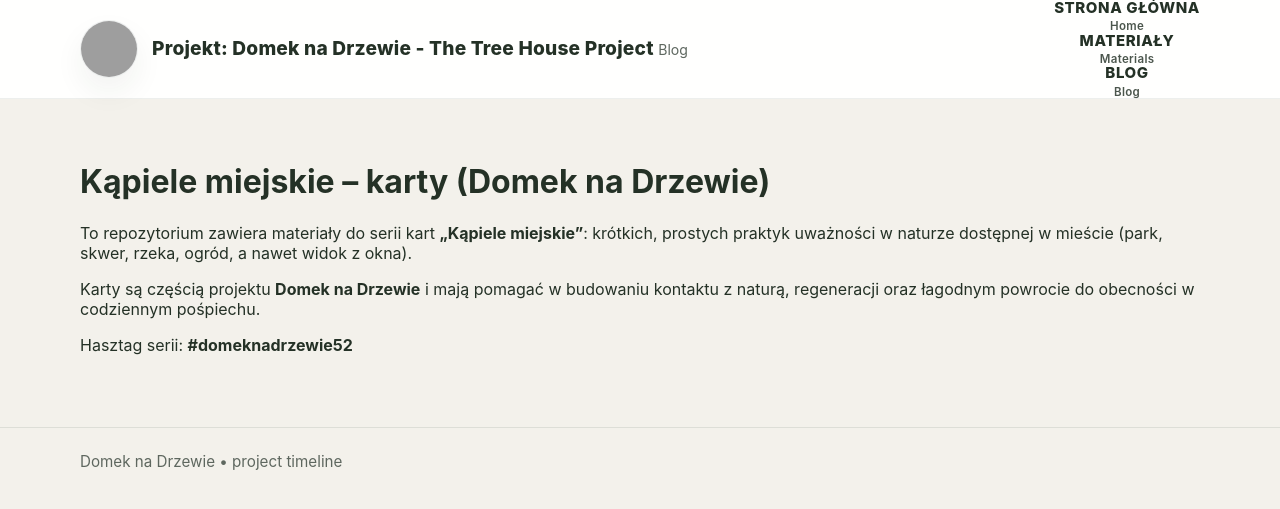
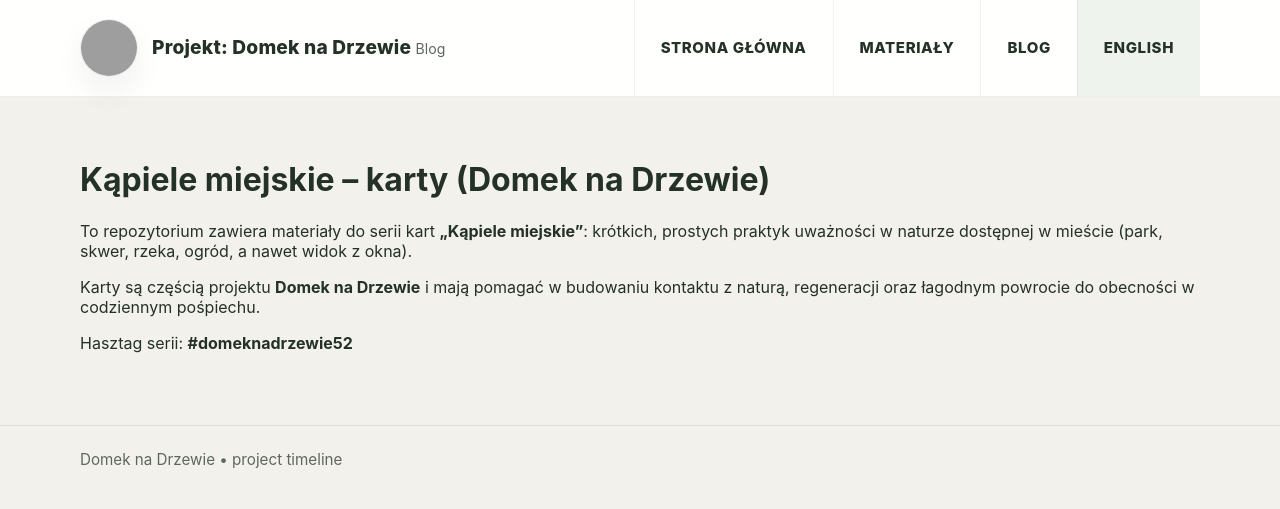
Before and after one commit to akonkia/domeknadrzewie, a Jekyll site: the page built from materialy/kapiele_miejskie/seria_52_tygodnie.md, in a window 1280 px wide. Shown: the top 509 px of the page. Built offline with Jekyll 4.4.1, drawn with Linux system fonts in a browser that asks for light colours; our own code applies the rules of GitHub Pages for plain Markdown files; grey boxes are pictures that could not be loaded.

Commit message:
Update default.html

```diff
--- a/_layouts/default.html
+++ b/_layouts/default.html
@@ -5,6 +5,13 @@
   <meta name="viewport" content="width=device-width, initial-scale=1.0" />
   <title>{% if page.title %}{{ page.title }} | {% endif %}Domek na Drzewie</title>
   <meta name="description" content="{% if page.excerpt %}{{ page.excerpt | strip_html | normalize_whitespace | truncate: 160 }}{% else %}Nature-inspired writing, reflections, and educational materials.{% endif %}" />
+
+  {% if page.translation_id %}
+    {% assign translations = site.posts | where: "translation_id", page.translation_id %}
+    {% for trans in translations %}
+      <link rel="alternate" hreflang="{{ trans.lang }}" href="{{ site.url }}{{ trans.url }}" />
+    {% endfor %}
+  {% endif %}
 
   <style>
     :root {
@@ -27,10 +34,7 @@
       color: var(--text);
     }
 
-    a {
-      color: inherit;
-      text-decoration: none;
-    }
+    a { color: inherit; text-decoration: none; }
 
     .container {
       width: min(calc(100% - 32px), var(--max));
@@ -62,8 +66,7 @@
     }
 
     .brand-mark {
-      width: 58px;
-      height: 58px;
+      width: 58px; height: 58px;
       border-radius: 50%;
       overflow: hidden;
       background: #fff;
@@ -72,73 +75,12 @@
       box-shadow: var(--shadow);
     }
 
-    .brand-mark img {
-      width: 100%;
-      height: 100%;
-      object-fit: cover;
-      display: block;
-    }
+    .brand-mark img { width: 100%; height: 100%; object-fit: cover; display: block; }
+    .brand-text { min-width: 0; }
+    .brand-title { font-size: 1.2rem; font-weight: 800; letter-spacing: 0.01em; line-height: 1.1; }
+    .brand-subtitle { margin-top: 4px; font-size: 0.88rem; color: var(--muted); line-height: 1.3; }
 
-    .brand-text {
-      min-width: 0;
-    }
-
-    .brand-title {
-      font-size: 1.2rem;
-      font-weight: 800;
-      letter-spacing: 0.01em;
-      line-height: 1.1;
-    }
-
-    .brand-subtitle {
-      margin-top: 4px;
-      font-size: 0.88rem;
-      color: var(--muted);
-      line-height: 1.3;
-    }
-
-    <nav class="nav-links" aria-label="Navigation">
-  <a href="/">
-    <span class="nav-label">
-      <span class="nav-pl">{% if page.lang == 'en' %}Home{% else %}Strona główna{% endif %}</span>
-    </span>
-  </a>
-
-  <a href="/materialy/">
-    <span class="nav-label">
-      <span class="nav-pl">{% if page.lang == 'en' %}Materials{% else %}Materiały{% endif %}</span>
-    </span>
-  </a>
-
-  <a href="/blog/" class="{% if page.url == '/blog/' or page.layout == 'post' %}active{% endif %}">
-    <span class="nav-label">
-      <span class="nav-pl">Blog</span>
-    </span>
-  </a>
-
-  {% if page.translation_id %}
-    {% assign translations = site.posts | where: "translation_id", page.translation_id %}
-    {% for trans in translations %}
-      {% if trans.lang != page.lang %}
-        <a href="{{ trans.url }}" style="background: rgba(36,49,38,0.05); font-weight: bold;">
-          <span class="nav-label">
-            <span class="nav-pl">{% if trans.lang == 'en' %}English{% else %}Polski{% endif %}</span>
-          </span>
-        </a>
-      {% endif %}
-    {% endfor %}
-  {% else %}
-    {% if page.lang == 'en' %}
-      <a href="/" style="background: rgba(36,49,38,0.05);">
-        <span class="nav-label"><span class="nav-pl">Polski</span></span>
-      </a>
-    {% else %}
-      <a href="/en/" style="background: rgba(36,49,38,0.05);">
-        <span class="nav-label"><span class="nav-pl">English</span></span>
-      </a>
-    {% endif %}
-  {% endif %}
-</nav>
+    .nav-links { display: flex; align-items: stretch; gap: 0; flex-wrap: wrap; }
 
     .nav-links a {
       min-height: 96px;
@@ -151,119 +93,28 @@
       text-align: center;
     }
 
-    .nav-links a:hover,
-    .nav-links a.active {
-      background: var(--sage);
-      color: white;
-    }
+    .nav-links a:hover, .nav-links a.active { background: var(--sage); color: white; }
+    .nav-label { display: flex; flex-direction: column; align-items: center; justify-content: center; line-height: 1.08; gap: 4px; }
+    .nav-pl { display: block; font-size: 0.94rem; font-weight: 800; text-transform: uppercase; letter-spacing: 0.04em; }
 
-    .nav-label {
-      display: flex;
-      flex-direction: column;
-      align-items: center;
-      justify-content: center;
-      line-height: 1.08;
-      gap: 4px;
-    }
-
-    .nav-pl {
-      display: block;
-      font-size: 0.94rem;
-      font-weight: 800;
-      text-transform: uppercase;
-      letter-spacing: 0.04em;
-    }
-
-    .nav-en {
-      display: block;
-      font-size: 0.72rem;
-      font-weight: 600;
-      opacity: 0.82;
-      letter-spacing: 0.03em;
-    }
-
-    .page {
-      padding: 42px 0 56px;
-    }
-
-    .footer {
-      border-top: 1px solid var(--line);
-      padding: 24px 0 36px;
-      color: var(--muted);
-      font-size: 0.95rem;
-    }
+    .page { padding: 42px 0 56px; }
+    .footer { border-top: 1px solid var(--line); padding: 24px 0 36px; color: var(--muted); font-size: 0.95rem; }
 
     @media (max-width: 900px) {
-      .nav {
-        padding: 12px 0 16px;
-        flex-direction: column;
-        align-items: flex-start;
-      }
-
-      .brand {
-        width: 100%;
-      }
-
-      .nav-links {
-        width: 100%;
-        border-top: 1px solid rgba(36,49,38,0.06);
-      }
-
-      .nav-links a {
-        min-height: 78px;
-        padding: 0 18px;
-        border-left: none;
-        border-right: 1px solid rgba(36,49,38,0.06);
-        flex: 1 1 0;
-      }
+      .nav { padding: 12px 0 16px; flex-direction: column; align-items: flex-start; }
+      .brand { width: 100%; }
+      .nav-links { width: 100%; border-top: 1px solid rgba(36,49,38,0.06); }
+      .nav-links a { min-height: 78px; padding: 0 18px; border-left: none; border-right: 1px solid rgba(36,49,38,0.06); flex: 1 1 0; }
     }
 
     @media (max-width: 640px) {
-      .brand-mark {
-        width: 50px;
-        height: 50px;
-      }
+      .nav-links { display: grid; grid-template-columns: 1fr; }
+      .nav-links a { min-height: 66px; border-right: none; border-bottom: 1px solid rgba(36,49,38,0.06); }
+    }
 
-      .brand-title {
-        font-size: 1.08rem;
-      }
-
-      .brand-subtitle {
-        font-size: 0.82rem;
-      }
-
-      .nav-links {
-        display: grid;
-        grid-template-columns: 1fr;
-      }
-
-      .nav-links a {
-        min-height: 66px;
-        border-right: none;
-        border-bottom: 1px solid rgba(36,49,38,0.06);
-      }
-    }
-    .sky-mini-card {
-  display: block;
-  margin-bottom: 32px;
-  border-radius: 18px;
-  overflow: hidden;
-  box-shadow: 0 14px 30px rgba(36,49,38,0.08);
-}
-
-.sky-mini-scene {
-  position: relative;
-  height: 200px;
-  background: linear-gradient(180deg, #d9ebf6 0%, #f3e4c9 70%);
-  overflow: hidden;
-  transition: background 0.8s ease;
-}
-    {% if page.translation_id %}
-  {% assign translations = site.posts | where: "translation_id", page.translation_id %}
-  {% for trans in translations %}
-    <link rel="alternate" hreflang="{{ trans.lang }}" href="{{ site.url }}{{ trans.url }}" />
-  {% endfor %}
-{% endif %}
+    /* Scene Styles */
+    .sky-mini-card { display: block; margin-bottom: 32px; border-radius: 18px; overflow: hidden; box-shadow: 0 14px 30px rgba(36,49,38,0.08); }
+    .sky-mini-scene { position: relative; height: 200px; background: linear-gradient(180deg, #d9ebf6 0%, #f3e4c9 70%); overflow: hidden; transition: background 0.8s ease; }
   </style>
 </head>
 <body>
@@ -271,10 +122,10 @@
     <div class="container nav">
       <a class="brand" href="/">
         <span class="brand-mark">
-          <img src="https://raw.githubusercontent.com/akonkia/domeknadrzewie/main/assets/img/logo.png" alt="Domek na Drzewie logo" />
+          <img src="https://raw.githubusercontent.com/akonkia/domeknadrzewie/main/assets/img/logo.png" alt="Logo" />
         </span>
         <span class="brand-text">
-          <span class="brand-title">Projekt: Domek na Drzewie - The Tree House Project</span>
+          <span class="brand-title">{% if page.lang == 'en' %}The Tree House Project{% else %}Projekt: Domek na Drzewie{% endif %}</span>
           <span class="brand-subtitle">Blog</span>
         </span>
       </a>
@@ -282,24 +133,40 @@
       <nav class="nav-links" aria-label="Navigation">
         <a href="/">
           <span class="nav-label">
-            <span class="nav-pl">Strona główna</span>
-            <span class="nav-en">Home</span>
+            <span class="nav-pl">{% if page.lang == 'en' %}Home{% else %}Strona główna{% endif %}</span>
           </span>
         </a>
 
         <a href="/materialy/">
           <span class="nav-label">
-            <span class="nav-pl">Materiały</span>
-            <span class="nav-en">Materials</span>
+            <span class="nav-pl">{% if page.lang == 'en' %}Materials{% else %}Materiały{% endif %}</span>
           </span>
         </a>
 
-        <a href="/blog/" class="{% if page.url == '/blog/' or page.layout == 'post' %}active{% endif %}">
+        <a href="/blog/" class="{% if page.url contains '/blog/' %}active{% endif %}">
           <span class="nav-label">
             <span class="nav-pl">Blog</span>
-            <span class="nav-en">Blog</span>
           </span>
         </a>
+
+        {% if page.translation_id %}
+          {% assign translations = site.posts | where: "translation_id", page.translation_id %}
+          {% for trans in translations %}
+            {% if trans.lang != page.lang %}
+              <a href="{{ trans.url }}" style="background: rgba(103, 135, 96, 0.1); font-weight: bold;">
+                <span class="nav-label">
+                  <span class="nav-pl">{% if trans.lang == 'en' %}English{% else %}Polski{% endif %}</span>
+                </span>
+              </a>
+            {% endif %}
+          {% endfor %}
+        {% else %}
+           {% if page.lang == 'en' %}
+             <a href="/" style="background: rgba(103, 135, 96, 0.1);"><span class="nav-label"><span class="nav-pl">Polski</span></span></a>
+           {% else %}
+             <a href="/en/" style="background: rgba(103, 135, 96, 0.1);"><span class="nav-label"><span class="nav-pl">English</span></span></a>
+           {% endif %}
+        {% endif %}
       </nav>
     </div>
   </header>
```
